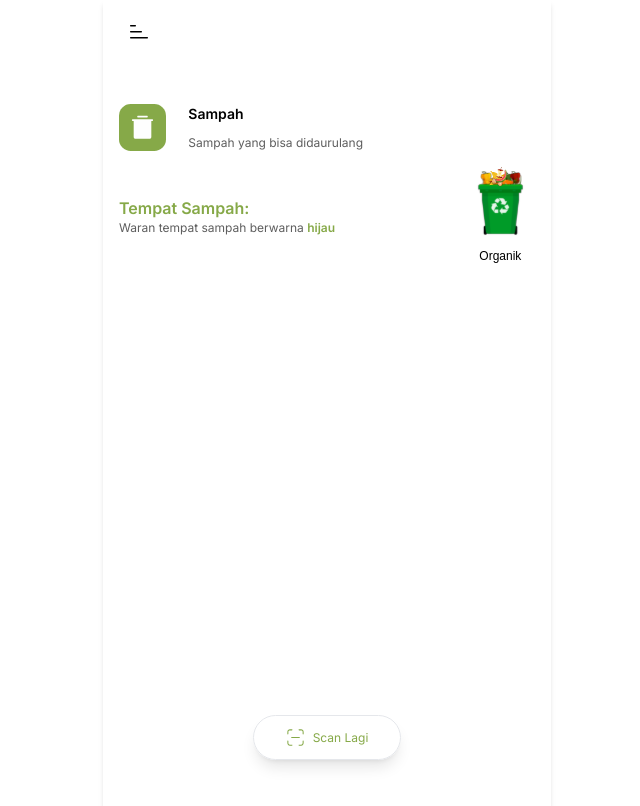
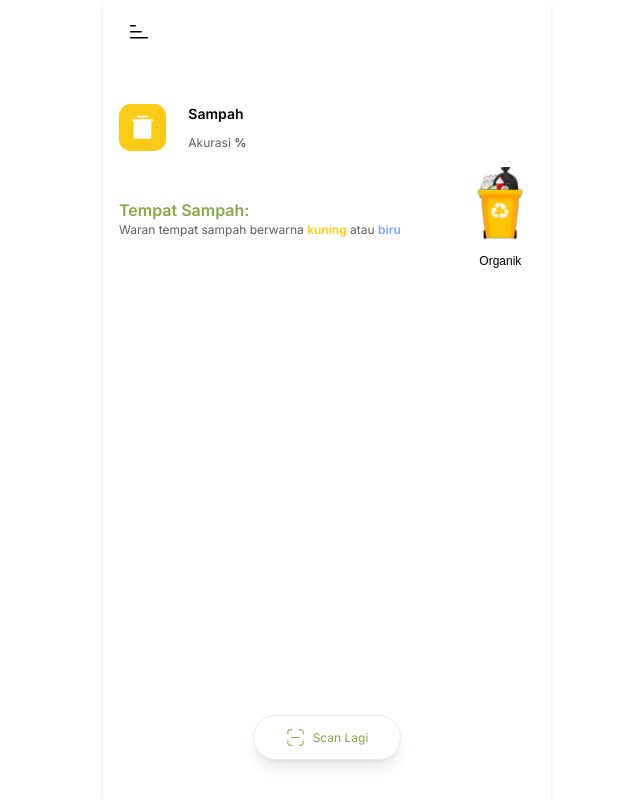
Before and after one commit to AnggraSP/Anggra-Projek-3, a Next.js app: page /hasil-scan in a window 1280 px wide. Shown: the top 806 px of the page, without its empty margins (313-953 px from the left). Built offline with nearby package versions, Linux system fonts and the light colour scheme.

Commit message:
feat: progres scan result

```diff
--- a/app/components/elements/TempatSampah.jsx
+++ b/app/components/elements/TempatSampah.jsx
@@ -7,7 +7,7 @@ export default function Eelement(props) {
       fill="none"
       xmlns="http://www.w3.org/2000/svg"
     >
-      <rect width="47" height="47" rx="11.75" fill="#86A948" />
+      <rect width="47" height="47" rx="11.75" fill={ props.color } />
       <path
         d="M34.075 16.1562C34.075 16.39 33.9822 16.6141 33.8169 16.7794C33.6517 16.9447 33.4275 17.0375 33.1938 17.0375H32.3125V32.9C32.3125 33.3674 32.1269 33.8157 31.7963 34.1463C31.4658 34.4768 31.0175 34.6625 30.55 34.6625H16.45C15.9826 34.6625 15.5343 34.4768 15.2038 34.1463C14.8732 33.8157 14.6875 33.3674 14.6875 32.9V17.0375H13.8063C13.5726 17.0375 13.3484 16.9447 13.1832 16.7794C13.0179 16.6141 12.925 16.39 12.925 16.1562C12.925 15.9225 13.0179 15.6984 13.1832 15.5331C13.3484 15.3678 13.5726 15.275 13.8063 15.275H33.1938C33.4275 15.275 33.6517 15.3678 33.8169 15.5331C33.9822 15.6984 34.075 15.9225 34.075 16.1562ZM19.0938 13.5125H27.9063C28.14 13.5125 28.3642 13.4197 28.5294 13.2544C28.6947 13.0891 28.7875 12.865 28.7875 12.6313C28.7875 12.3975 28.6947 12.1734 28.5294 12.0081C28.3642 11.8428 28.14 11.75 27.9063 11.75H19.0938C18.8601 11.75 18.6359 11.8428 18.4707 12.0081C18.3054 12.1734 18.2125 12.3975 18.2125 12.6313C18.2125 12.865 18.3054 13.0891 18.4707 13.2544C18.6359 13.4197 18.8601 13.5125 19.0938 13.5125Z"
         fill="#FEFEFE"
--- a/app/hasil-scan/page.tsx
+++ b/app/hasil-scan/page.tsx
@@ -5,34 +5,35 @@ import { useRouter } from "next/navigation";
 import TempatSampah from "../components/elements/TempatSampah";
 import SampahOrganik from "../components/elements/SampahOrganik";
 import ScanLagi from "../components/elements/ScanLagi";
+import SampahAnorganik from "../components/elements/SampahAnorganik";
 
 
 export default function HasilScan() {
   const [image, setImage] = useState<string | null>(null);
   const [prediction, setPrediction] = useState<string | null>(null);
+  const [accuracy, setAccuracy] = useState<string | null>(null);
   const router = useRouter();
 
   useEffect(() => {
     // Ambil data dari sessionStorage
     setImage(sessionStorage.getItem("imageData"));
     setPrediction(sessionStorage.getItem("prediction"));
+    setAccuracy(sessionStorage.getItem("accuracy"));
   }, []);
 
   return (
-    <div className="flex h-screen flex-col items-center justify-start">
+    <div className="flex flex-col items-center justify-start">
       {image && <img src={image} alt="Hasil Scan" className="" />}
       <div className="mb-4 mt-4 grid w-full grid-cols-6">
         <div className="col-span-1">
-          <TempatSampah />
+          <TempatSampah
+            color={prediction == "Organik" ? "#057a55" : "#faca15"}
+          />
         </div>
         <div className="col-span-5 flex flex-col justify-between">
           <h3 className="text-sm font-semibold">Sampah {prediction ?? ""}</h3>
           <p className="text-xs text-black_soft">
-            Sampah yang{" "}
-            {prediction == "Organik" && (
-              <span className="font-bold">Tidak</span>
-            )}{" "}
-            bisa didaurulang
+            Akurasi <span className="font-bold">{accuracy ?? ""}%</span>
           </p>
         </div>
       </div>
@@ -41,16 +42,23 @@ export default function HasilScan() {
           <h5 className="font-semibold text-hijau">Tempat Sampah:</h5>
           <p className="text-xs text-black_soft">
             Waran tempat sampah berwarna{" "}
-            <span className="font-semibold text-hijau">hijau</span>
+            {prediction == "Organik" ? (
+                <span className="font-semibold text-green-600">hijau</span>
+            ) : (
+                <span>
+                    <span className="font-semibold text-yellow-300">kuning</span>
+                    {" atau "}
+                    <span className="font-semibold text-blue-400">biru</span>
+                </span>
+            )}
           </p>
         </div>
         <div className="col-span-1">
-          <SampahOrganik />
+          {prediction == "Organik" ? <SampahOrganik /> : <SampahAnorganik />}
         </div>
       </div>
       <div className="fixed bottom-10">
-        <ScanLagi
-          onClick={() => router.push("/scan-sampah")} />
+        <ScanLagi onClick={() => router.push("/scan-sampah")} />
       </div>
     </div>
   );
--- a/app/scan-sampah/page.tsx
+++ b/app/scan-sampah/page.tsx
@@ -65,6 +65,12 @@ export default function ScanSampah() {
         const probability = predictions.dataSync()[0]; // Get first element as probability
         console.log("Prediction probability:", probability); // Debug log
 
+        // Calculate accuracy percentage
+        const accuracy =
+          probability > 0.5
+            ? (probability * 100).toFixed(2)
+            : ((1 - probability) * 100).toFixed(2);
+
         // Classify based on 0.5 threshold
         const predictionResult = probability > 0.5 ? "Anorganik" : "Organik";
 
@@ -75,6 +81,8 @@ export default function ScanSampah() {
         // Store results and navigate
         sessionStorage.setItem("imageData", imageData);
         sessionStorage.setItem("prediction", predictionResult);
+        sessionStorage.setItem("accuracy", accuracy);
+
         router.push("/hasil-scan");
       };
     }
```
